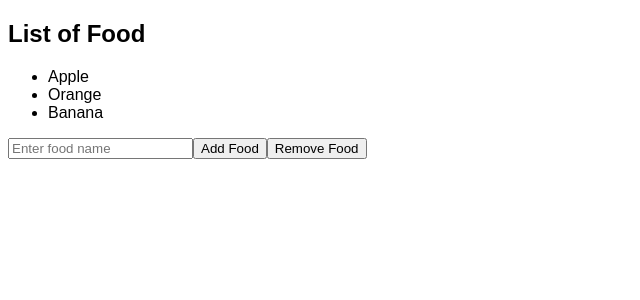
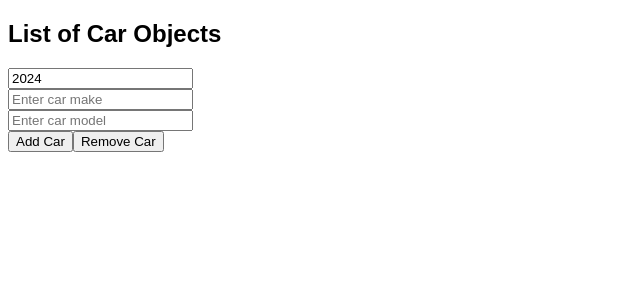
Before and after one commit to ezravergabera/languages, a React (Vite) app in the folder apps/my-react-app/: page / in a window 1280 px wide. Shown: the top 300 px of the page, without its empty margins (0-640 px from the left). Built offline with nearby package versions, Linux system fonts and the light colour scheme.

Commit message:
Practiced updating array of objects

```diff
--- a/apps/my-react-app/src/App.jsx
+++ b/apps/my-react-app/src/App.jsx
@@ -13,11 +13,12 @@ import MyComponent2 from './MyComponent2.jsx'
 import ColorPicker from './ColorPicker/ColorPicker.jsx'
 import MyComponent3 from './MyComponent3.jsx'
 import Array from './Array.jsx'
+import ArrayObjects from './ArrayObjects.jsx'
 
 function App() {
   return (
     <>
-      <Array/>
+      <ArrayObjects/>
     </>
   );
 }
--- /dev/null
+++ b/apps/my-react-app/src/ArrayObjects.jsx
@@ -0,0 +1,64 @@
+import React, {useState} from 'react';
+
+const ArrayObjects = () => {
+
+    const [cars, setCars] = useState([]);
+    const [carYear, setCarYear] = useState(new Date().getFullYear());
+    const [carMake, setCarMake] = useState("");
+    const [carModel, setCarModel] = useState("");
+    const [currIndex, setCurrIndex] = useState(-1);
+
+    function handleAddCar(){
+        const newCar = {year: carYear,
+                        make: carMake,
+                        model: carModel}
+        setCars(c => [...c, newCar]);
+
+        setCarYear(new Date().getFullYear());
+        setCarMake("");
+        setCarModel("");
+    }
+
+    function handleCurrIndex(i){
+        setCurrIndex(i);
+    }
+
+    function handleRemoveCar(){
+        setCars(c => c.filter((_, i) => i !== currIndex))
+
+        setCurrIndex(-1);
+    }
+
+    function handleYearChange(e){
+        setCarYear(e.target.value);
+    }
+
+    function handleMakeChange(e){
+        setCarMake(e.target.value);
+    }
+
+    function handleModelChange(e){
+        setCarModel(e.target.value);
+    }
+
+    return (
+        <div>
+            <h2>List of Car Objects</h2>
+            <ul>
+                {cars.map((car, index) =>
+                <li key={index} onClick={() => handleCurrIndex(index)}>
+                    {car.year} {car.make} {car.model}
+                </li>)}
+            </ul>
+            <input type="number" value={carYear} onChange={handleYearChange}></input><br/>
+            <input type="text" value={carMake} onChange={handleMakeChange}
+                                placeholder='Enter car make'></input><br/>
+            <input type="text" value={carModel} onChange={handleModelChange}
+                                placeholder='Enter car model'></input><br/>
+            <button onClick={handleAddCar}>Add Car</button>
+            <button onClick={handleRemoveCar}>Remove Car</button>
+        </div>
+    )
+}
+
+export default ArrayObjects
```
